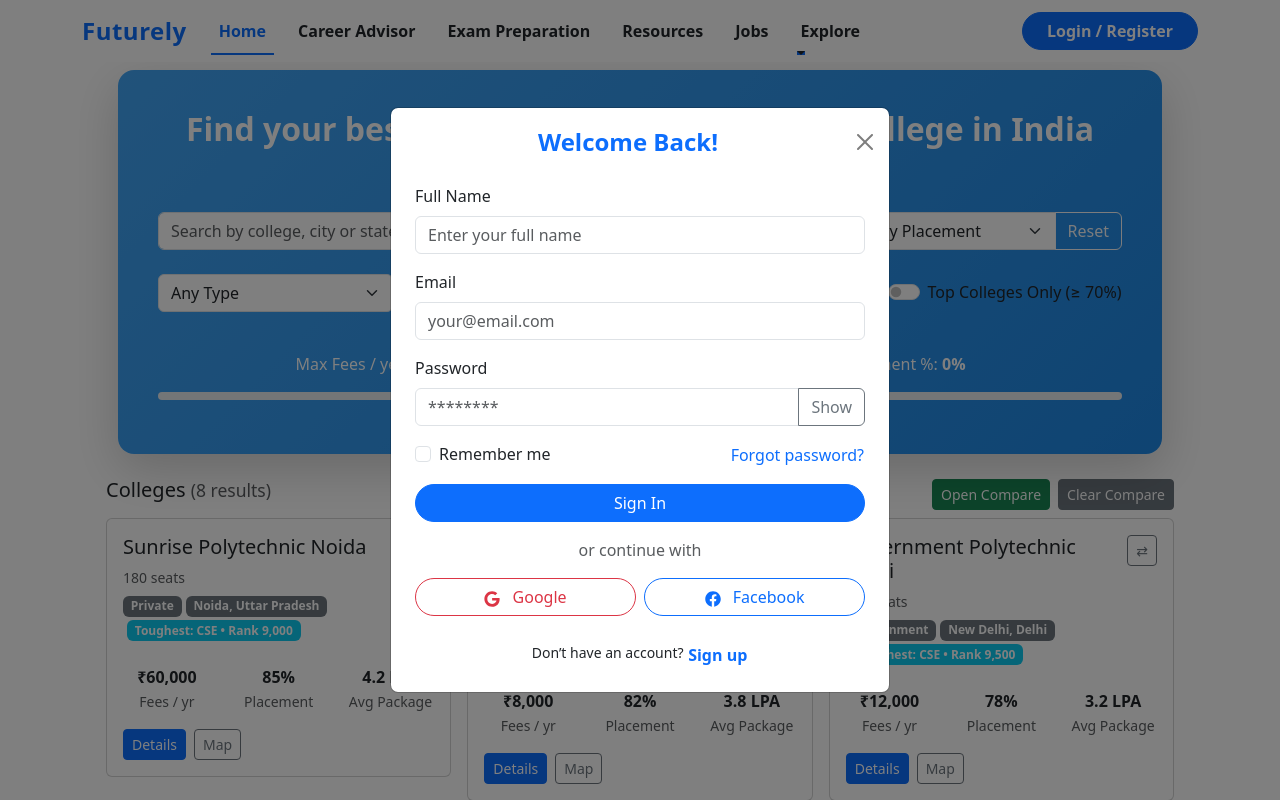
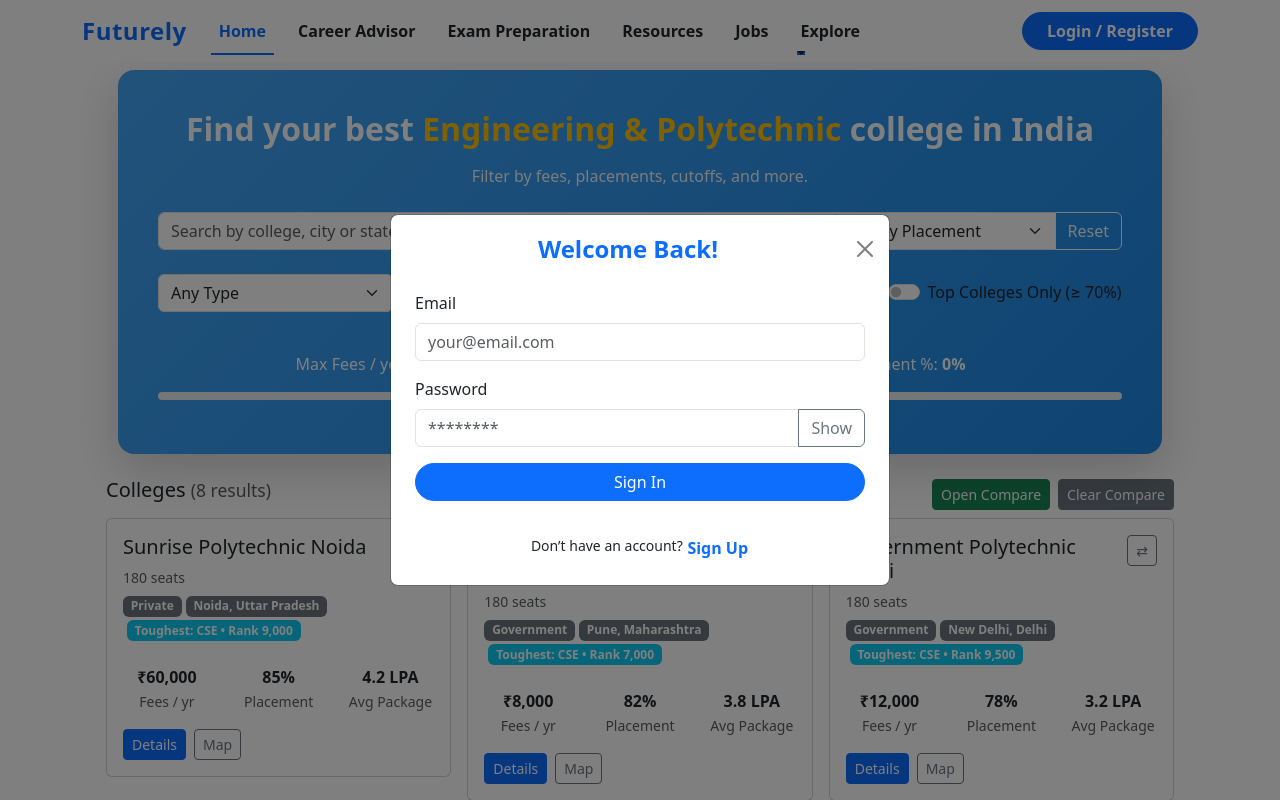
Before and after one commit to Karan123457/NextGenZ, a React (Create React App) app: page / in a window 1280 px wide. Both pictures are taken after a click on the button "Login / Register". Shown: the top 800 px of the page. Built offline with nearby package versions, Linux system fonts and the light colour scheme.

Commit message:
Update Header.js

```diff
--- a/src/MyComponents/Header.js
+++ b/src/MyComponents/Header.js
@@ -8,6 +8,15 @@
   const [showPassword, setShowPassword] = useState(false);
   const [scrolled, setScrolled] = useState(false);
   const location = useLocation(); // Track current URL
+  const [isRegister, setIsRegister] = useState(false);
+
+const [name, setName] = useState("");
+const [email, setEmail] = useState("");
+const [password, setPassword] = useState("");
+
+const [loading, setLoading] = useState(false);
+const [error, setError] = useState("");
+
 
   const handleClose = () => setShow(false);
   const handleShow = () => setShow(true);
@@ -26,6 +35,44 @@
     { name: "Resources", path: "/resources" },
     { name: "Jobs", path: "/jobs" },
   ];
+const API_BASE = "https://futurely-backend.onrender.com/api";
+const handleSubmit = async (e) => {
+  e.preventDefault();
+  setError("");
+  setLoading(true);
+
+  const url = isRegister
+    ? `${API_BASE}/auth/register`
+    : `${API_BASE}/auth/login`;
+
+  const payload = isRegister
+    ? { name, email, password }
+    : { email, password };
+
+  try {
+    const res = await fetch(url, {
+      method: "POST",
+      headers: { "Content-Type": "application/json" },
+      body: JSON.stringify(payload),
+    });
+
+    const data = await res.json();
+
+    if (!res.ok) {
+      throw new Error(data.message || "Something went wrong");
+    }
+
+    if (data.token) {
+      localStorage.setItem("token", data.token);
+    }
+
+    handleClose(); // close modal
+  } catch (err) {
+    setError(err.message);
+  } finally {
+    setLoading(false);
+  }
+};
 
   return (
     <>
@@ -96,23 +143,44 @@
         </Modal.Header>
 
         <Modal.Body className="p-4">
-          <Form>
-            <Form.Group className="mb-3" controlId="formName">
+  <Form onSubmit={handleSubmit}>
+
+    {/* Name (ONLY for Register) */}
+    {isRegister && (
+      <Form.Group className="mb-3">
         <Form.Label>Full Name</Form.Label>
-              <Form.Control type="text" placeholder="Enter your full name" />
+        <Form.Control
+          type="text"
+          placeholder="Enter your full name"
+          value={name}
+          onChange={(e) => setName(e.target.value)}
+          required
+        />
+      </Form.Group>
+    )}
+
+    {/* Email */}
+    <Form.Group className="mb-3">
+      <Form.Label>Email</Form.Label>
+      <Form.Control
+        type="email"
+        placeholder="your@email.com"
+        value={email}
+        onChange={(e) => setEmail(e.target.value)}
+        required
+      />
     </Form.Group>
 
-            <Form.Group className="mb-3" controlId="formEmail">
-              <Form.Label>Email</Form.Label>
-              <Form.Control type="email" placeholder="your@email.com" />
-            </Form.Group>
-
-            <Form.Group className="mb-3" controlId="formPassword">
+    {/* Password */}
+    <Form.Group className="mb-3">
       <Form.Label>Password</Form.Label>
       <div className="input-group">
         <Form.Control
           type={showPassword ? "text" : "password"}
           placeholder="********"
+          value={password}
+          onChange={(e) => setPassword(e.target.value)}
+          required
         />
         <Button
           variant="outline-secondary"
@@ -124,38 +192,44 @@
       </div>
     </Form.Group>
 
-            <div className="d-flex justify-content-between align-items-center mb-3">
-              <Form.Check type="checkbox" label="Remember me" />
-              <button className="btn btn-link text-decoration-none small text-primary p-0" onClick={() => { }}>
-                Forgot password?
-              </button>
+    {/* Error */}
+    {error && (
+      <div className="text-danger text-center mb-2">
+        {error}
       </div>
+    )}
 
-            <Button variant="primary" type="submit" className="w-100 rounded-pill mb-3">
-              Sign In
+    {/* Submit */}
+    <Button
+      variant="primary"
+      type="submit"
+      className="w-100 rounded-pill mb-3"
+      disabled={loading}
+    >
+      {loading
+        ? "Please wait..."
+        : isRegister
+        ? "Create Account"
+        : "Sign In"}
     </Button>
 
-            <div className="text-center text-muted mb-3">or continue with</div>
-
-            <div className="d-flex gap-2">
-              <Button variant="outline-danger" className="w-50 rounded-pill">
-                <FaGoogle className="me-2" /> Google
-              </Button>
-              <Button variant="outline-primary" className="w-50 rounded-pill">
-                <FaFacebook className="me-2" /> Facebook
-              </Button>
-            </div>
-
-            <div className="text-center mt-4">
+    {/* Toggle */}
+    <div className="text-center mt-3">
       <small>
-                Don’t have an account?{" "}
-                <button className="btn btn-link text-decoration-none fw-semibold text-primary p-0" onClick={() => { }}>
-                  Sign up
+        {isRegister ? "Already have an account?" : "Don’t have an account?"}{" "}
+        <button
+          type="button"
+          className="btn btn-link text-decoration-none fw-semibold text-primary p-0"
+          onClick={() => setIsRegister(!isRegister)}
+        >
+          {isRegister ? "Sign In" : "Sign Up"}
         </button>
       </small>
     </div>
+
   </Form>
 </Modal.Body>
+
       </Modal>
 
       {/* ✨ Styles Section */}
```
Lines whose indentation alone changed are shown as unchanged.
